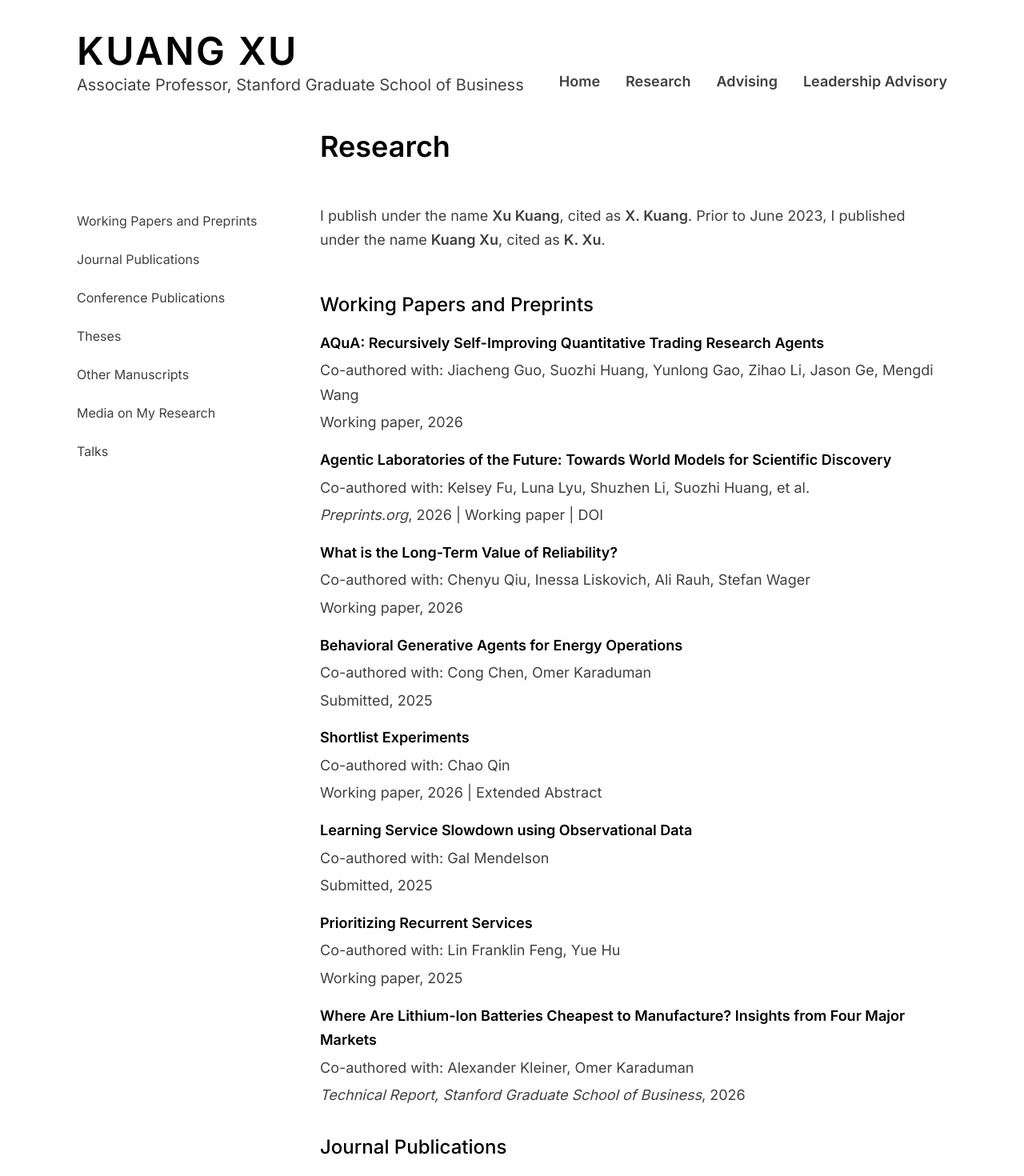
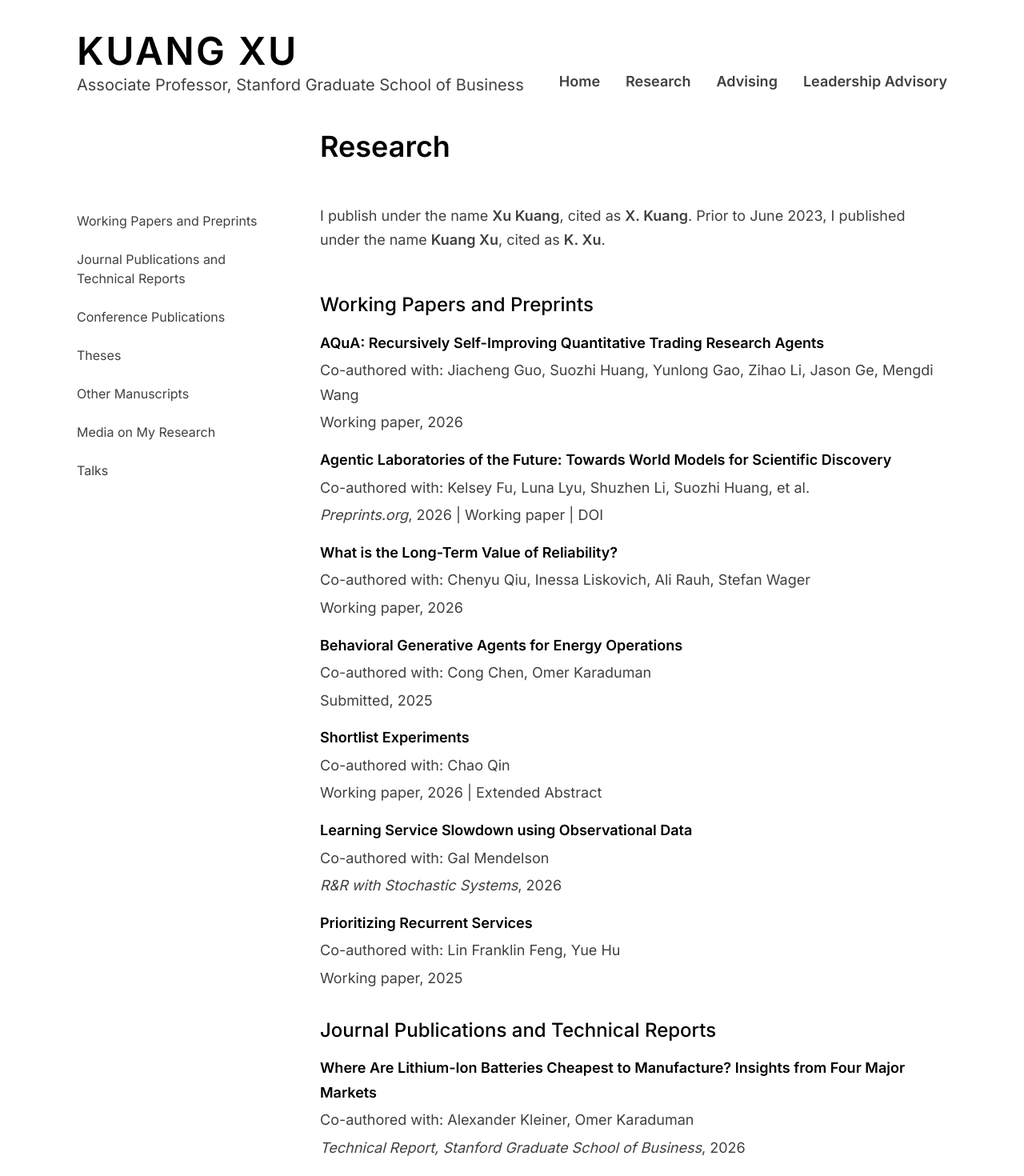
Before and after one commit to kuangxu/kuang_homesite, a React (Vite) app: page /#/research in a window 1280 px wide. Shown: the top 1470 px of the page at 80% size. Built offline with nearby package versions, Linux system fonts and the light colour scheme.

Commit message:
Update publication listings

```diff
--- a/src/components/ResearchSection.tsx
+++ b/src/components/ResearchSection.tsx
@@ -47,7 +47,7 @@ const ResearchSection = () => {
                   onClick={() => scrollToSection('journal-publications')}
                   className="block w-full text-left text-base text-muted-foreground hover:text-foreground transition-colors py-2"
                 >
-                  Journal Publications
+                  Journal Publications and Technical Reports
                 </button>
                 <button
                   onClick={() => scrollToSection('conference-publications')}
@@ -99,7 +99,7 @@ const ResearchSection = () => {
                 </div>
 
                 <div id="journal-publications">
-                  <h3 className="text-subheading mb-4">Journal Publications</h3>
+                  <h3 className="text-subheading mb-4">Journal Publications and Technical Reports</h3>
                   <PublicationList publications={journalPublications} />
                 </div>
 
--- a/src/data/publications.ts
+++ b/src/data/publications.ts
@@ -72,8 +72,8 @@ export const workingPapers: PublicationEntry[] = [
     coAuthors: [
       { name: "Gal Mendelson", url: "https://dds.technion.ac.il/academicstaff/mendelson-gal/" }
     ],
-    status: "submitted",
-    year: "2025"
+    journal: "R&R with Stochastic Systems",
+    year: "2026"
   },
   {
     title: "Prioritizing Recurrent Services",
@@ -84,7 +84,10 @@ export const workingPapers: PublicationEntry[] = [
     ],
     status: "working-paper",
     year: "2025"
-  },
+  }
+];
+
+export const journalPublications: PublicationEntry[] = [
   {
     title: "Where Are Lithium-Ion Batteries Cheapest to Manufacture? Insights from Four Major Markets",
     titleUrl: "https://web.stanford.edu/~kuangxu/papers/BatterySuppChain24/Where%20Are%20Lithium-Ion%20Batteries%20Cheapest%20to%20Manufacture_%20Insights%20from%20Four%20Major%20Markets.pdf",
@@ -94,10 +97,7 @@ export const workingPapers: PublicationEntry[] = [
     ],
     journal: "Technical Report, Stanford Graduate School of Business",
     year: "2026"
-  }
-];
-
-export const journalPublications: PublicationEntry[] = [
+  },
   {
     title: "Experimenting under Stochastic Congestion",
     titleUrl: "https://arxiv.org/abs/2302.12093",
```
